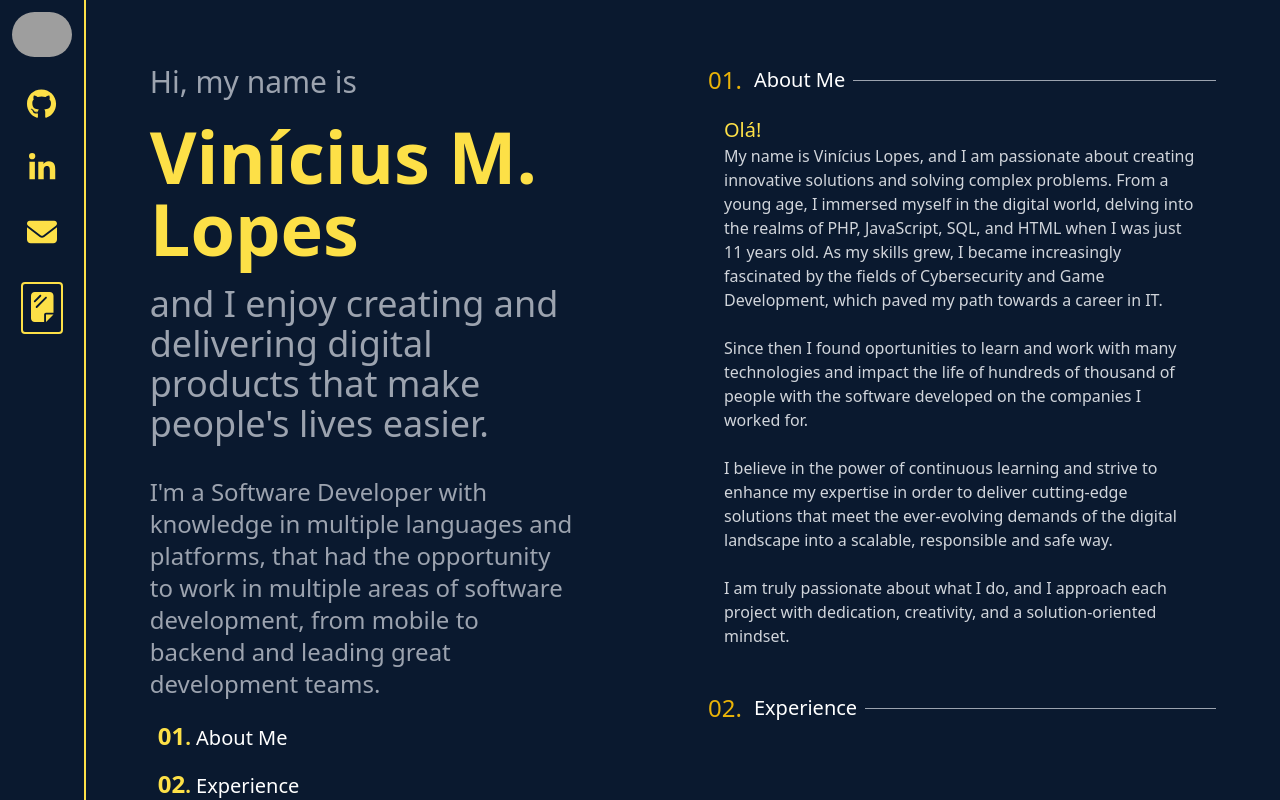
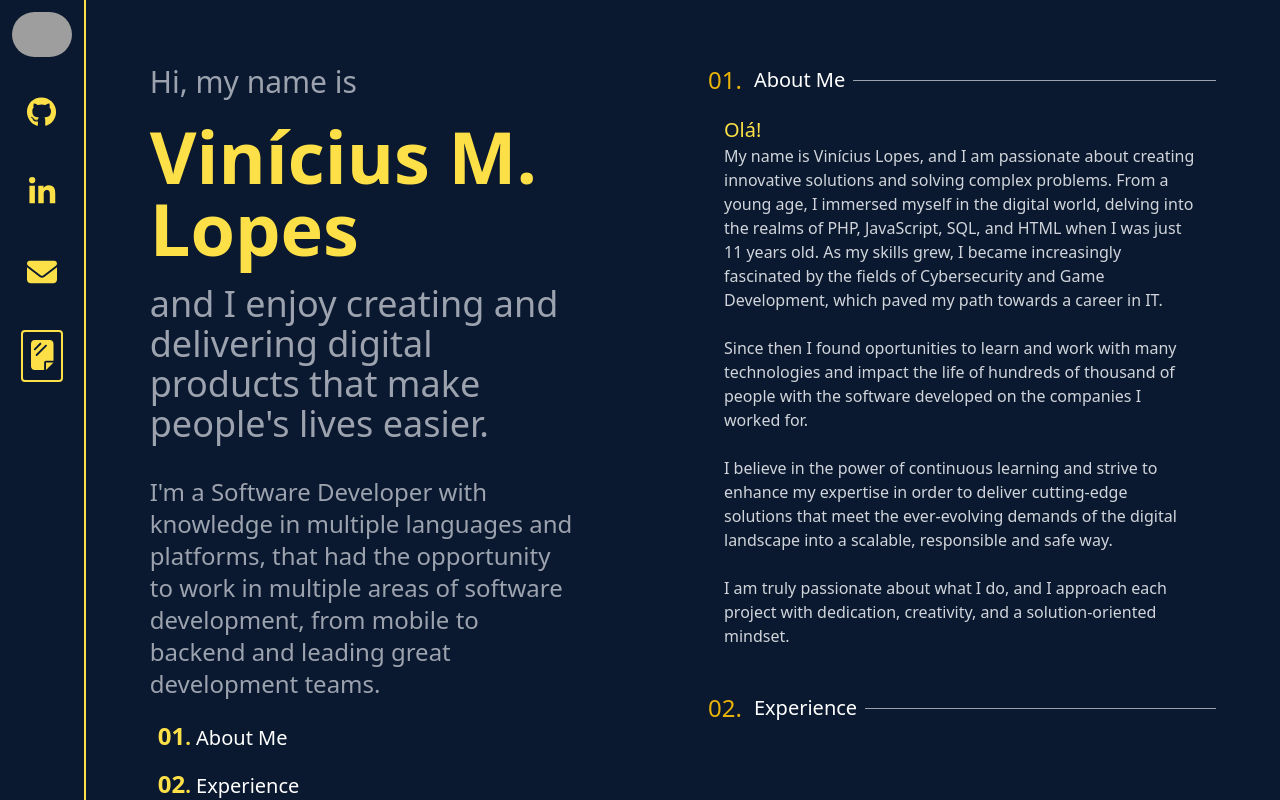
Before and after one commit to uasouz/vinicius.signa.dev, a Next.js app: page / in a window 1280 px wide. Built offline with nearby package versions, Linux system fonts and the light colour scheme; grey boxes are pictures that could not be loaded.

Commit message:
Improve SEO and fetch image with correct size from github profile

```diff
--- a/pages/index.tsx
+++ b/pages/index.tsx
@@ -9,6 +9,7 @@ import { FontAwesomeIcon } from '@fortawesome/react-fontawesome'
 import { faGithub, faLinkedinIn } from '@fortawesome/free-brands-svg-icons'
 import { faEnvelope, faSheetPlastic } from '@fortawesome/free-solid-svg-icons'
 import Image from 'next/image'
+import Head from 'next/head'
 
 const links = [
   {
@@ -21,19 +22,24 @@ const links = [
   }
 ]
 
-function profilePictureLoader({ src, width, quality }: {src: string, width: number, quality?: number | undefined}) {
-  return `https://github.com/${src}.png?size=${width}`
+function profilePictureLoader({ src, width}: {src: string, width: number, quality?: number | undefined}) {
+  return `${src}.png?size=${width}`
 }
 
 export default function Home() {
   return (
     <main className="bg-navy-blue max-h-screen h-screen overflow-x-hidden flex flex-col md:flex-row">
+       <Head >
+        <title>Vinícius Lopes | Software Developer</title>
+        <meta charSet="utf-8" />
+        <meta name="description" content="Vinícius Lopes | Software Developer | Portifolio" />
+      </Head>
       <div className="flex flex-row md:flex-col items-center p-3 border-b-2 md:border-b-0 md:border-r-2 border-yellow-300 h-[64px] md:min-h-full md:h-full">
-        <Image loader={profilePictureLoader} src={me.photo} width={64} height={64} alt="me" className="rounded-full w-[32px] md:w-[64px] mr-8 md:mr-0 md:mb-8" />
-        <Link className="mr-8 md:mr-0 md:mb-8" target='_blank' href="https://github.com/uasouz" ><FontAwesomeIcon size="2x" className="text-yellow-300 hover:text-gray-300 text-xl md:text-3xl" icon={faGithub} /></Link>
-        <Link className="mr-8 md:mr-0 md:mb-8" target='_blank' href="https://linkedin.com/in/vlopes45" ><FontAwesomeIcon size="2x" className="text-yellow-300 hover:text-gray-300 text-xl md:text-3xl" icon={faLinkedinIn} /></Link>
-        <Link className="mr-8 md:mr-0 md:mb-8" target='_blank' href="mailto:vlopes45@gmail.com" ><FontAwesomeIcon size="2x" className="text-yellow-300 hover:text-gray-300 text-xl md:text-3xl" icon={faEnvelope} /></Link>
-        <Link className='border-2 rounded border-yellow-300 p-2 text-yellow-300 hover:text-gray-300' target='_blank' href=''><FontAwesomeIcon size="2x" className="text-yellow-300 hover:text-gray-300 text-xl md:text-3xl" icon={faSheetPlastic} /></Link>
+        <Image loader={profilePictureLoader} src={`${me.photo}?size=64`} width={64} height={64} alt="me" className="rounded-full w-[32px] md:w-[64px] mr-8 md:mr-0 md:mb-8" />
+        <Link aria-label={"Github link"} className="p-2 mr-8 md:mr-0 md:mb-8" target='_blank' href="https://github.com/uasouz" ><FontAwesomeIcon size="2x" className="text-yellow-300 hover:text-gray-300 text-xl md:text-3xl" icon={faGithub} /></Link>
+        <Link aria-label={"Linkedin link"} className="p-2 mr-8 md:mr-0 md:mb-8" target='_blank' href="https://linkedin.com/in/vlopes45" ><FontAwesomeIcon size="2x" className="text-yellow-300 hover:text-gray-300 text-xl md:text-3xl" icon={faLinkedinIn} /></Link>
+        <Link aria-label='Mail to' className="p-2 mr-8 md:mr-0 md:mb-8" target='_blank' href="mailto:vlopes45@gmail.com" ><FontAwesomeIcon size="2x" className="text-yellow-300 hover:text-gray-300 text-xl md:text-3xl" icon={faEnvelope} /></Link>
+        <Link aria-label="Resume Download" className='border-2 rounded border-yellow-300 p-2 text-yellow-300 hover:text-gray-300' target='_blank' href=''><FontAwesomeIcon size="2x" className="text-yellow-300 hover:text-gray-300 text-xl md:text-3xl" icon={faSheetPlastic} /></Link>
       </div>
       <div className="relative flex flex-col w-screen mx-auto font-sans text-base max-w-1440 text-dawn lg:flex-row">
 
```
